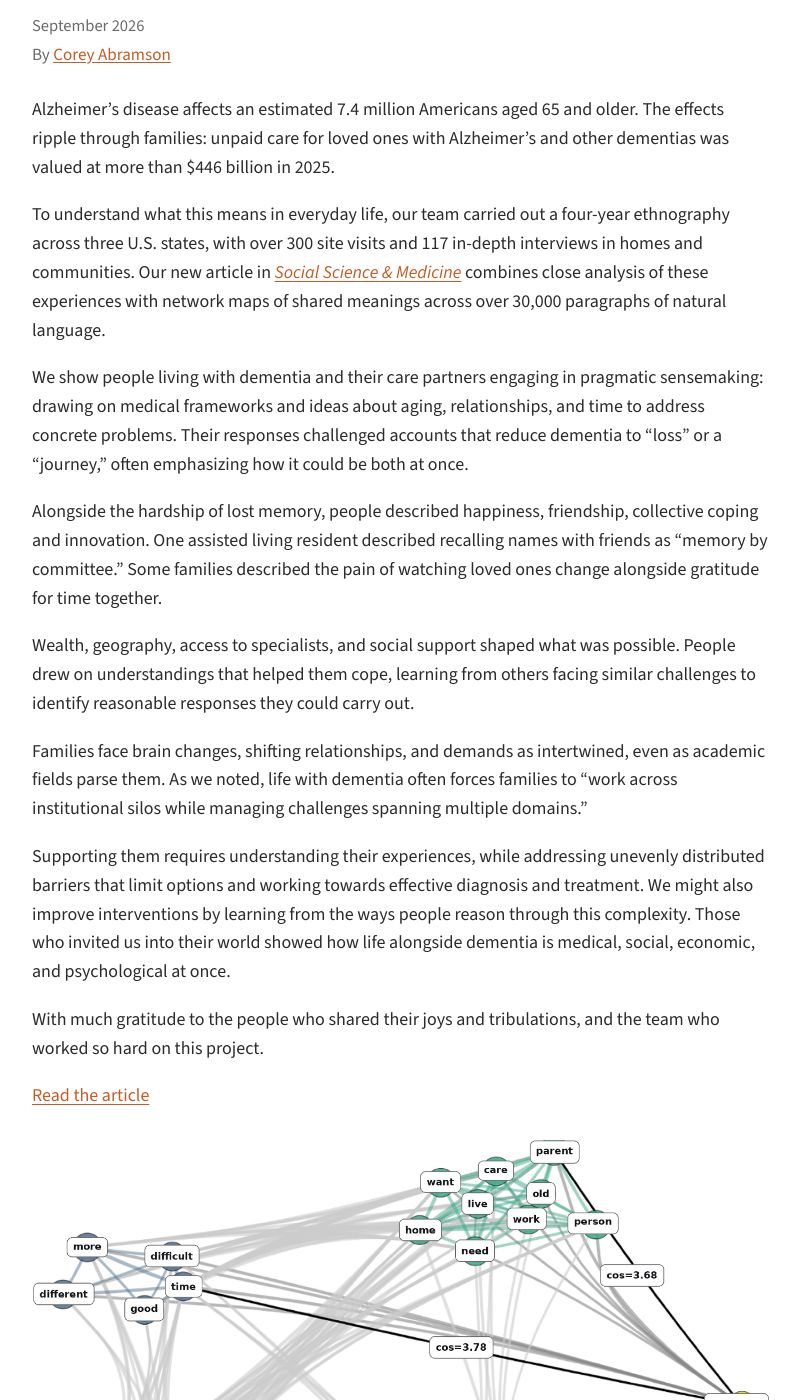
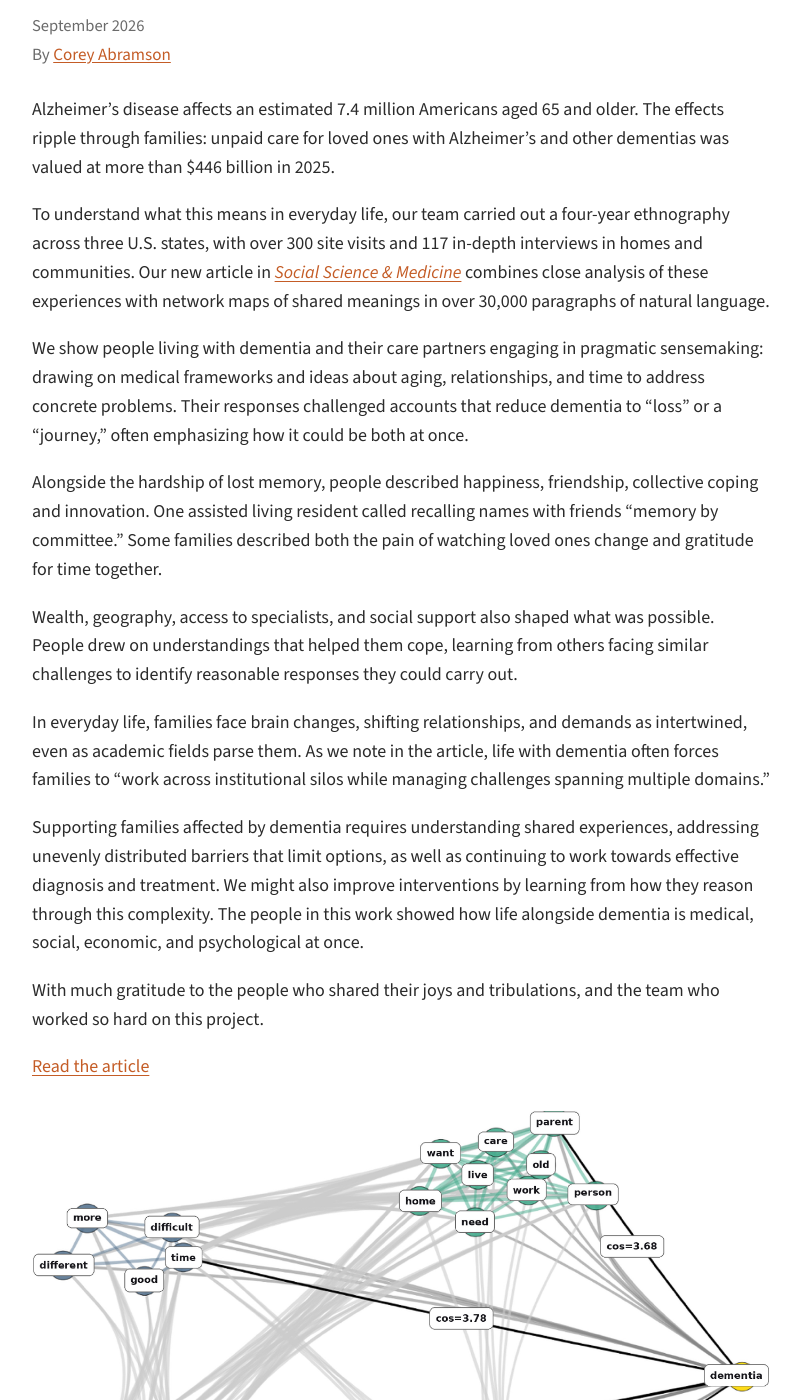
Before and after one commit to Computational-Ethnography-Lab/Computational-Ethnography-Lab.io, a Jekyll site: the page built from writing/pragmatic-sensemaking/index.html, in a window 1280 px wide and 1400 px high, scrolled down 309 px. Shown: the whole window, without its empty margins (239-1039 px from the left). Built offline with Jekyll 4.4.1, drawn with Linux system fonts in a browser that asks for light colours; some of the changed text lies outside the part shown.

Commit message:
Minor clarity edits.

```diff
--- a/writing/pragmatic-sensemaking/index.html
+++ b/writing/pragmatic-sensemaking/index.html
@@ -212,17 +212,17 @@ layout: null
 
 <p>Alzheimer’s disease affects an estimated 7.4 million Americans aged 65 and older. The effects ripple through families: unpaid care for loved ones with Alzheimer’s and other dementias was valued at more than $446 billion in 2025.</p>
 
-<p>To understand what this means in everyday life, our team carried out a four-year ethnography across three U.S. states, with over 300 site visits and 117 in-depth interviews in homes and communities. Our new article in <a href="https://www.sciencedirect.com/science/article/pii/S027795362600907X"><em>Social Science &amp; Medicine</em></a> combines close analysis of these experiences with network maps of shared meanings across over 30,000 paragraphs of natural language.</p>
+<p>To understand what this means in everyday life, our team carried out a four-year ethnography across three U.S. states, with over 300 site visits and 117 in-depth interviews in homes and communities. Our new article in <a href="https://www.sciencedirect.com/science/article/pii/S027795362600907X"><em>Social Science &amp; Medicine</em></a> combines close analysis of these experiences with network maps of shared meanings in over 30,000 paragraphs of natural language.</p>
 
 <p>We show people living with dementia and their care partners engaging in pragmatic sensemaking: drawing on medical frameworks and ideas about aging, relationships, and time to address concrete problems. Their responses challenged accounts that reduce dementia to “loss” or a “journey,” often emphasizing how it could be both at once.</p>
 
-<p>Alongside the hardship of lost memory, people described happiness, friendship, collective coping and innovation. One assisted living resident described recalling names with friends as “memory by committee.” Some families described the pain of watching loved ones change alongside gratitude for time together.</p>
+<p>Alongside the hardship of lost memory, people described happiness, friendship, collective coping and innovation. One assisted living resident called recalling names with friends “memory by committee.” Some families described both the pain of watching loved ones change and gratitude for time together.</p>
 
-<p>Wealth, geography, access to specialists, and social support shaped what was possible. People drew on understandings that helped them cope, learning from others facing similar challenges to identify reasonable responses they could carry out.</p>
+<p>Wealth, geography, access to specialists, and social support also shaped what was possible. People drew on understandings that helped them cope, learning from others facing similar challenges to identify reasonable responses they could carry out.</p>
 
-<p>Families face brain changes, shifting relationships, and demands as intertwined, even as academic fields parse them. As we noted, life with dementia often forces families to “work across institutional silos while managing challenges spanning multiple domains.”</p>
+<p>In everyday life, families face brain changes, shifting relationships, and demands as intertwined, even as academic fields parse them. As we note in the article, life with dementia often forces families to “work across institutional silos while managing challenges spanning multiple domains.”</p>
 
-<p>Supporting them requires understanding their experiences, while addressing unevenly distributed barriers that limit options and working towards effective diagnosis and treatment. We might also improve interventions by learning from the ways people reason through this complexity. Those who invited us into their world showed how life alongside dementia is medical, social, economic, and psychological at once.</p>
+<p>Supporting families affected by dementia requires understanding shared experiences, addressing unevenly distributed barriers that limit options, as well as continuing to work towards effective diagnosis and treatment. We might also improve interventions by learning from how they reason through this complexity. The people in this work showed how life alongside dementia is medical, social, economic, and psychological at once.</p>
 
 <p>With much gratitude to the people who shared their joys and tribulations, and the team who worked so hard on this project.</p>
 
@@ -230,7 +230,7 @@ layout: null
 
 <figure>
 <img src="fig1_semantic_network.jpg" alt="Semantic network of dementia meanings from all interviews. Colored nodes show health and medicine, social cognition, social roles, and change over time, linked by co-occurrence to the seed word dementia.">
-<figcaption>How medical, social, and temporal meanings connect in participants’ accounts of dementia. Figure 1. Semantic network: dementia meanings (all interviews, co-occurrence).</figcaption>
+<figcaption>Figure 1. Semantic network: dementia meanings (all interviews, co-occurrence). How medical, social, and temporal meanings connect in participants’ accounts of dementia.</figcaption>
 </figure>
 <ul class="key">
 <li>Key: Orange = Health and Medicine</li>
```
